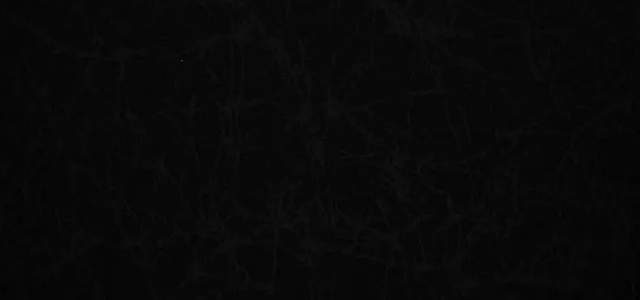
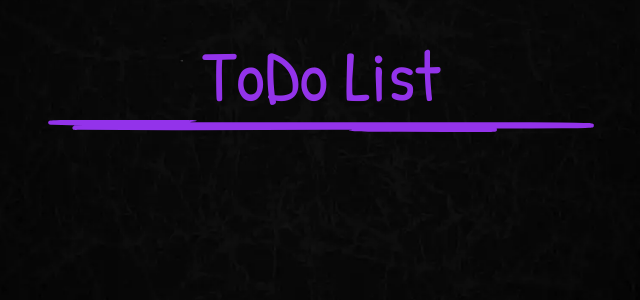
Before and after one commit to igorchaves22/todo-list, a React (Vite) app: page / in a window 1280 px wide. Shown: the top 300 px of the page, without its empty margins (319-959 px from the left). Built offline with nearby package versions, Linux system fonts and the light colour scheme.

Commit message:
ui: Page header

```diff
--- a/src/App.tsx
+++ b/src/App.tsx
@@ -1,4 +1,4 @@
-import { TodoListStateProvider } from "~components";
+import { PageHeader, TodoListStateProvider } from "~components";
 import { initializeTaskListFromLocalStorage } from "~utils";
 import "~styles/main.css";
 
@@ -6,8 +6,11 @@ initializeTaskListFromLocalStorage();
 
 export function App() {
     return (
-        <TodoListStateProvider>
-            <h1>App</h1>
-        </TodoListStateProvider>
+        <>
+            <PageHeader />
+            <TodoListStateProvider>
+                <h1>App</h1>
+            </TodoListStateProvider>
+        </>
     );
 }
--- /dev/null
+++ b/src/components/PageHeader/index.tsx
@@ -0,0 +1,10 @@
+import svg from "~assets/svg/line.svg";
+
+export const PageHeader = () => {
+    return (
+        <header className="w-full h-min pt-10 px-4 pb-2 flex flex-col gap-y-2 items-center">
+            <h1 className="text-purple-600 font-patrick-hand text-7xl text-center">ToDo List</h1>
+            <img src={svg} alt="Line" loading="lazy" className="w-full max-w-xl h-min object-contain" />
+        </header>
+    );
+};
--- a/src/components/index.ts
+++ b/src/components/index.ts
@@ -1 +1,2 @@
 export { TodoListStateProvider } from "./TodoListStateProvider";
+export { PageHeader } from "./PageHeader";
```
Also changed, not shown: src/assets/svg/line.svg (added).
